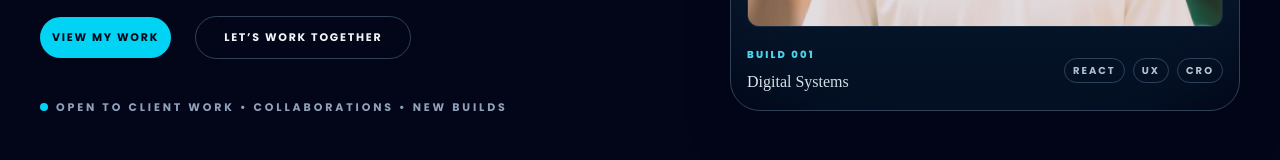
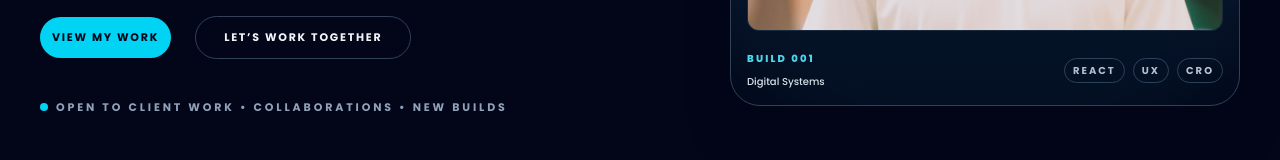
Before and after one commit to Samuel-Oluwafemi/Oluwafemi, a React (Vite) app in the folder Oluwafemi/: page / in a window 1280 px wide. Shown: the part 563-723 px from the top of the page. Built offline with nearby package versions, Linux system fonts and the light colour scheme.

Commit message:
new changes

```diff
--- a/Oluwafemi/src/components/sections/Hero.jsx
+++ b/Oluwafemi/src/components/sections/Hero.jsx
@@ -87,7 +87,7 @@ export default function Hero() {
                   <span className="block text-[10px] font-extrabold uppercase tracking-[0.22em] text-cyan-300">
                     BUILD 001
                   </span>
-                  <span className="mt-2 block font-['Space_Grotesk'] text-base text-slate-100">
+                  <span className="mt-2 block text-[8px] md:text-[10px] text-base text-slate-100">
                     Digital Systems
                   </span>
                 </div>
```
